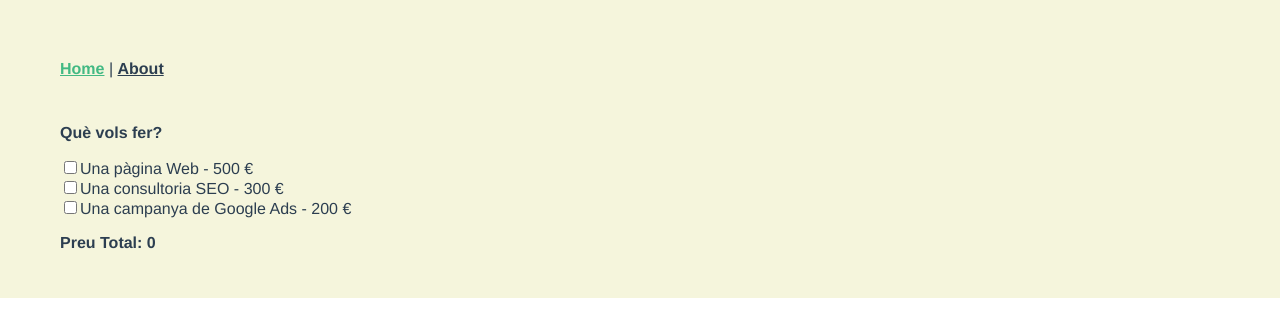
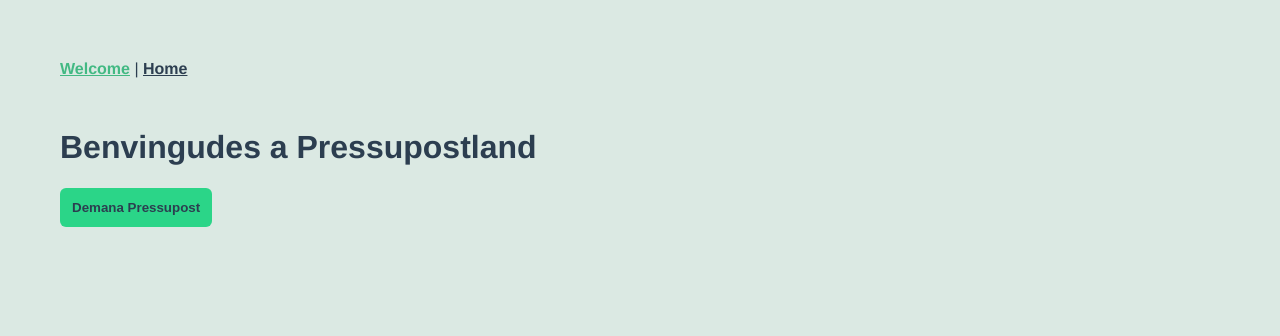
Before and after one commit to isasimo-itacademy/vue-sprint7, a Vue app: page /#/ in a window 1280 px wide. Shown: the top 336 px of the page. Built offline with nearby package versions, Linux system fonts and the light colour scheme.

Commit message:
finished nivell1

```diff
--- a/src/App.vue
+++ b/src/App.vue
@@ -1,7 +1,7 @@
 <template>
   <nav>
-    <router-link to="/">Home</router-link> |
-    <router-link to="/about">About</router-link>
+    <router-link to="/">Welcome</router-link> |
+    <router-link to="/home">Home</router-link>
   </nav>
   <router-view class="content"/>
 </template>
@@ -15,13 +15,14 @@ body{
   font-family: Avenir, Helvetica, Arial, sans-serif;
   -webkit-font-smoothing: antialiased;
   -moz-osx-font-smoothing: grayscale;
-  background-color: beige;
+  background-color: #dbe9e3;
   color: #2c3e50;
   padding: 30px;
   margin: 0;
 }
 .content {
   padding: 0 30px;
+  height:100vh;
 }
 nav {
   padding: 30px;
@@ -33,4 +34,26 @@ nav a {
 nav a.router-link-exact-active {
   color: #42b983;
 }
+.boto {
+  background-color: #2bd588;
+  color: #2c3e50;
+  border: none;
+  border-radius: 6px;
+  padding: 12px;
+  font-weight: 600;
+}
+
+.boto-square {
+  background-color: #2bd588;
+  color: #2c3e50;
+  border: none;
+  border-radius: 6px;
+  padding: 6px 10px;
+  font-weight: 600;
+}
+
+.boto:hover, .boto-square:hover {
+  background-color: #47e49e;
+  cursor: pointer;
+}
 </style>
--- a/src/components/ButtonCounter.vue
+++ b/src/components/ButtonCounter.vue
@@ -1,12 +1,12 @@
 <template>
-  <div>
-    <button v-on:click="$emit('decrement-quantity');" v-bind:disabled="modelValue<=1">-</button>
+  <div class="counter">
+    <button class="boto-square" v-on:click="$emit('decrement-quantity');" v-bind:disabled="modelValue<=1">-</button>
     <input
         type="number" min="1"
         :value="modelValue"
         @input="$emit('update:modelValue', $event.target.value)"
     />
-    <button v-on:click="$emit('increment-quantity');">+</button>
+    <button class="boto-square" v-on:click="$emit('increment-quantity');">+</button>
   </div>
 </template>
 
@@ -19,4 +19,16 @@ export default {
 
 <!-- Add "scoped" attribute to limit CSS to this component only -->
 <style scoped>
+.counter {
+  margin: 12px 20px
+}
+input {
+  background-color: white;
+  border: none;
+  border-radius: 6px;
+  margin: 0 4px;
+  padding: 6px 0;
+  width: 40px;
+  text-align: center;
+}
 </style>
--- a/src/router/index.js
+++ b/src/router/index.js
@@ -1,19 +1,19 @@
 import { createRouter, createWebHashHistory } from 'vue-router'
-import HomeView from '../views/HomeView.vue'
+import WelcomeView from '../views/WelcomeView.vue'
 
 const routes = [
   {
     path: '/',
-    name: 'home',
-    component: HomeView
+    name: 'welcome',
+    component: WelcomeView
   },
   {
-    path: '/about',
-    name: 'about',
+    path: '/home',
+    name: 'home',
     // route level code-splitting
     // this generates a separate chunk (about.[hash].js) for this route
     // which is lazy-loaded when the route is visited.
-    component: () => import(/* webpackChunkName: "about" */ '../views/AboutView.vue')
+    component: () => import(/* webpackChunkName: "about" */ '../views/HomeView.vue')
   }
 ]
 
--- a/src/views/AboutView.vue
+++ /dev/null
@@ -1,5 +0,0 @@
-<template>
-  <div class="about">
-    <h1>This is an about page</h1>
-  </div>
-</template>
--- a/src/views/HomeView.vue
+++ b/src/views/HomeView.vue
@@ -1,8 +1,9 @@
 <template>
   <div>
+    <h1>Calcula el teu pressupost</h1>
     <p><strong>Què vols fer?</strong></p>
 
-    <div>
+    <div class="opcio">
       <input type="checkbox" id="paginaweb" value=500 v-model="checked" @change="opcions">
       <label for="paginaweb">Una pàgina Web - 500 €</label>
 
@@ -14,16 +15,18 @@
       <!-- {{ numIdiomes }} -->
 
     </div>
-    <div>
+    <div class="opcio">
       <input type="checkbox" id="seo" value=300 v-model="checked">
       <label for="seo">Una consultoria SEO - 300 €</label>
     </div>
-    <div>
+    <div class="opcio">
       <input type="checkbox" id="marketing" value=200 v-model="checked">
       <label for="marketing">Una campanya de Google Ads - 200 €</label>
     </div>
 
     <p><strong>Preu Total: {{ total }}</strong></p>
+
+    <button class="boto" @click="welcome">Anar Enrere</button>
 
   </div>
 </template>
@@ -62,10 +65,16 @@ export default {
       } else {
         this.paginaOberta = false;
       }
+    },
+    welcome(){
+      this.$router.push('/')
     }
   }
 }
 </script>
 
-<style>
+<style scoped>
+.opcio {
+  margin-bottom: 10px;
+}
 </style>
--- /dev/null
+++ b/src/views/WelcomeView.vue
@@ -0,0 +1,18 @@
+<template>
+  <div class="welcome">
+    <h1>Benvingudes a Pressupostland</h1>
+    <button class="boto" @click="home">Demana Pressupost</button>
+  </div>
+</template>
+
+<script>
+
+export default {
+  name: 'WelcomeView',
+  methods: {
+    home(){
+      this.$router.push('/home')
+    }
+  }
+}
+</script>
```
